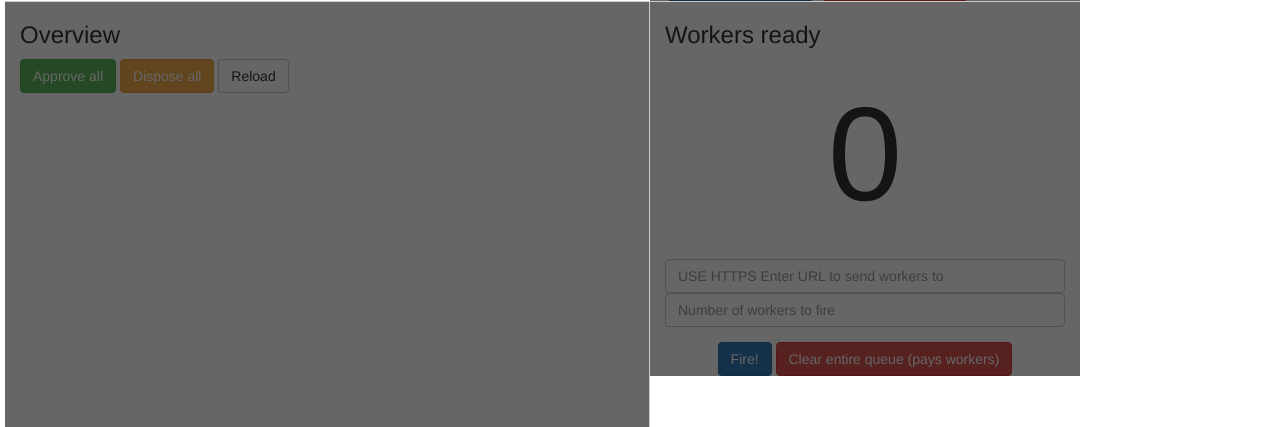
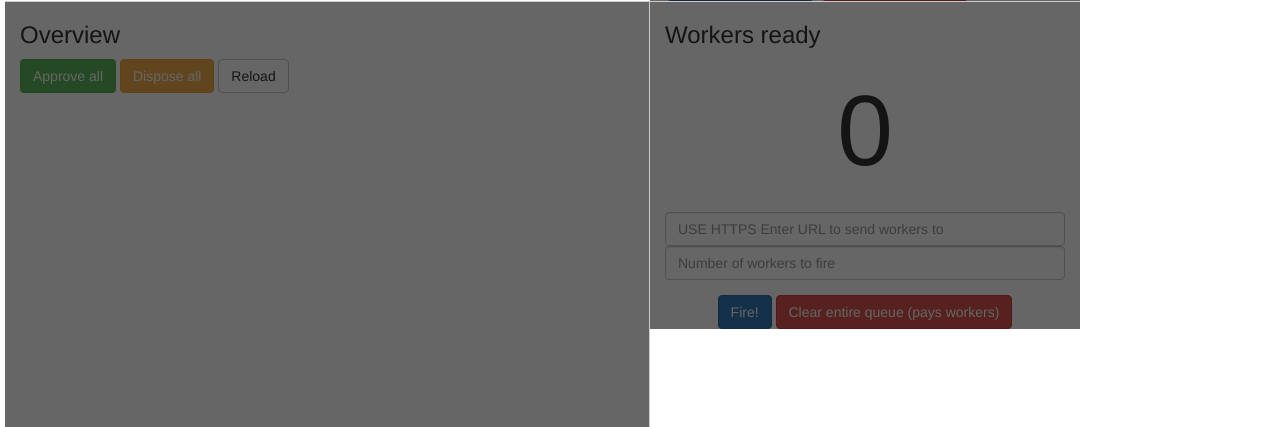
Before and after one commit to cromaLab/LegionTools, a PHP site: page / in a window 1280 px wide. Shown: the part 483-910 px from the top of the page. Run offline with PHP 8.4, Linux system fonts and the light colour scheme; data comes from the database, SQL or seed files in the repository; some libraries are stand-ins or nearby versions.

Commit message:
reduce numOnline font size

```diff
--- a/Retainer/style/trigger.css
+++ b/Retainer/style/trigger.css
@@ -1,6 +1,6 @@
 #numOnlineText{
 	text-align: center;
-	font-size: 100pt;
+	font-size: 75pt;
 }
 
 #fireButtonsGroup{
```
